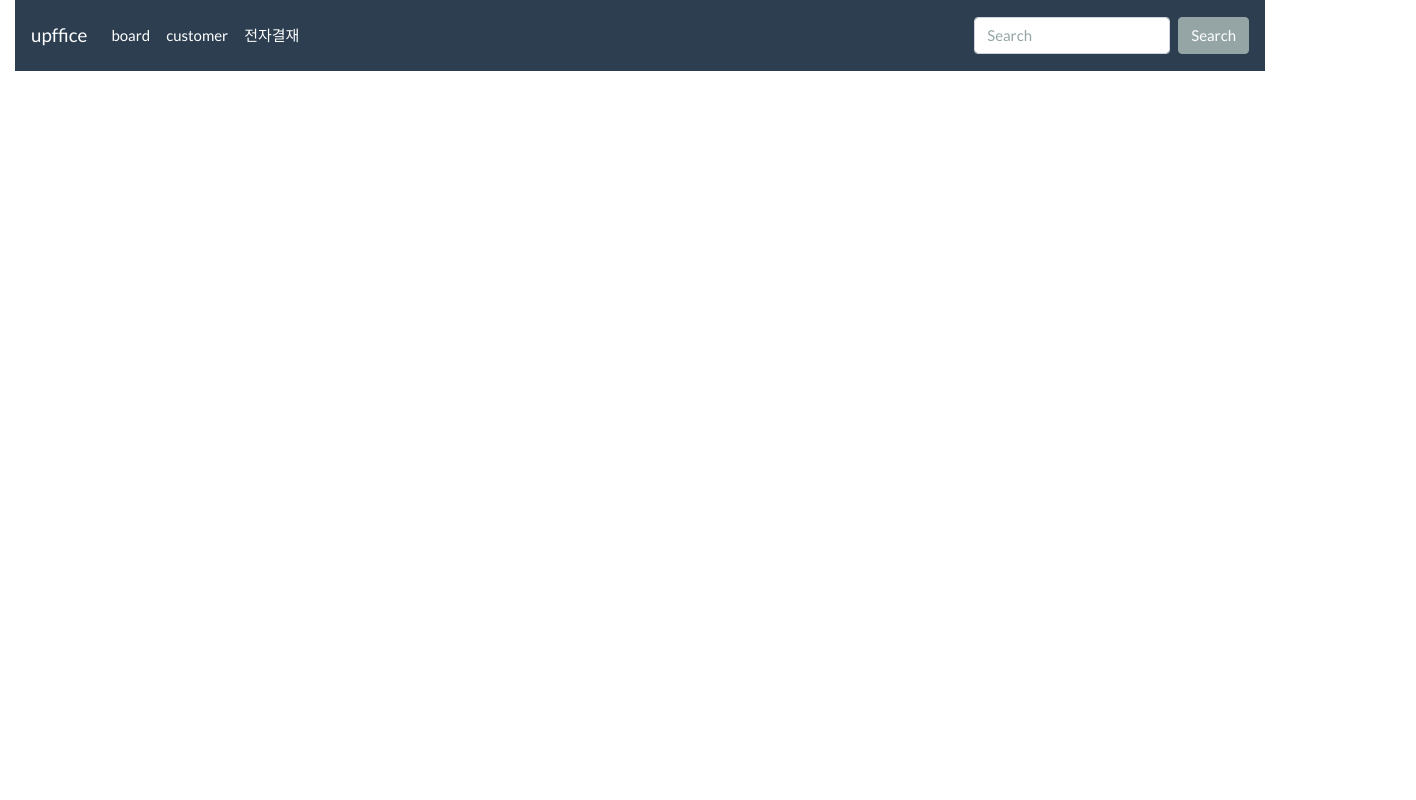
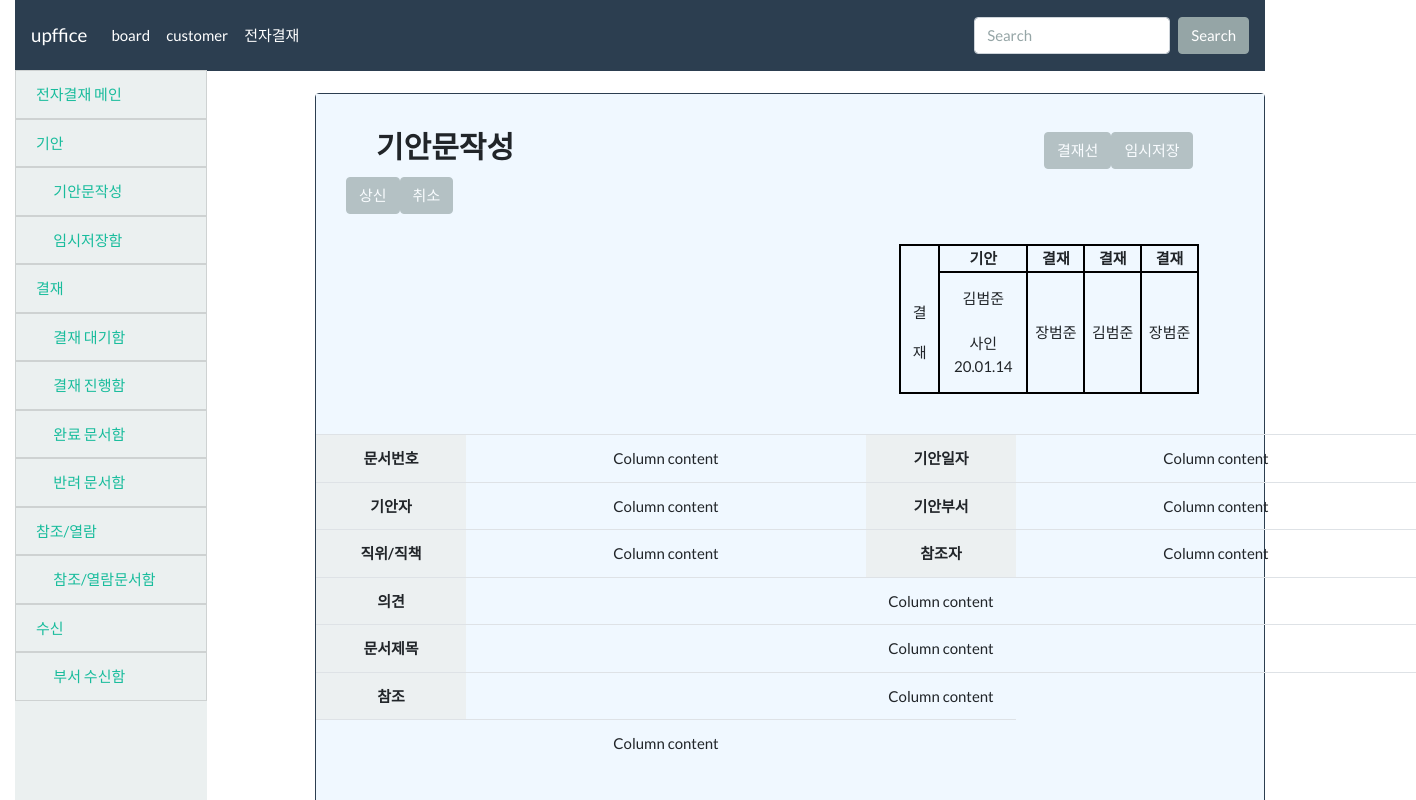
Before and after one commit to Upffice/UpfficeFront, a Vue app: page /app/doc/write in a window 1280 px wide. Shown: the top 800 px of the page, 1416 px wide, since content can reach past the window. Built offline with nearby package versions, Linux system fonts and the light colour scheme.

Commit message:
SH Front version 0.140

```diff
--- a/src/components/approval/ApprovalSubMenu.vue
+++ b/src/components/approval/ApprovalSubMenu.vue
@@ -5,43 +5,43 @@
                  전자결재 메인
              </li></router-link>
 
-            <router-link to="/doc">  <li class="list-group-item d-flex justify-content-between align-items-center libgclr">
+            <router-link to="/app/doc">  <li class="list-group-item d-flex justify-content-between align-items-center libgclr">
                 기안
               </li></router-link>
-              <router-link to="/doc/write"><li class="list-group-item d-flex justify-content-between align-items-center libgclr">
+              <router-link to="/app/doc/write"><li class="list-group-item d-flex justify-content-between align-items-center libgclr">
                   &nbsp;&nbsp;&nbsp;&nbsp;&nbsp;&nbsp;기안문작성
               </li></router-link>
-              <router-link to="/doc/temp"><li class="list-group-item d-flex justify-content-between align-items-center libgclr">
+              <router-link to="/app/doc/temp"><li class="list-group-item d-flex justify-content-between align-items-center libgclr">
                   &nbsp;&nbsp;&nbsp;&nbsp;&nbsp;&nbsp;임시저장함
               </li></router-link>
 
-             <router-link to="/sign">  <li class="list-group-item d-flex justify-content-between align-items-center libgclr">
+             <router-link to="/app/sign">  <li class="list-group-item d-flex justify-content-between align-items-center libgclr">
                  결재
              </li></router-link>
-             <router-link to="app/sign/wait"><li class="list-group-item d-flex justify-content-between align-items-center libgclr">
+             <router-link to="/app/sign/wait"><li class="list-group-item d-flex justify-content-between align-items-center libgclr">
                  &nbsp;&nbsp;&nbsp;&nbsp;&nbsp;&nbsp;결재 대기함
              </li></router-link>
-             <router-link to="/sign/ing"><li class="list-group-item d-flex justify-content-between align-items-center libgclr">
+             <router-link to="/app/sign/ing"><li class="list-group-item d-flex justify-content-between align-items-center libgclr">
                  &nbsp;&nbsp;&nbsp;&nbsp;&nbsp;&nbsp;결재 진행함
              </li></router-link>
-             <router-link to="/sign/complete"><li class="list-group-item d-flex justify-content-between align-items-center libgclr">
+             <router-link to="/app/sign/complete"><li class="list-group-item d-flex justify-content-between align-items-center libgclr">
                  &nbsp;&nbsp;&nbsp;&nbsp;&nbsp;&nbsp;완료 문서함
              </li></router-link>
-             <router-link to="/sign/reject"><li class="list-group-item d-flex justify-content-between align-items-center libgclr">
+             <router-link to="/app/sign/reject"><li class="list-group-item d-flex justify-content-between align-items-center libgclr">
                  &nbsp;&nbsp;&nbsp;&nbsp;&nbsp;&nbsp;반려 문서함
              </li></router-link>
 
-             <router-link to="/ref">  <li class="list-group-item d-flex justify-content-between align-items-center libgclr">
+             <router-link to="/app/ref">  <li class="list-group-item d-flex justify-content-between align-items-center libgclr">
                  참조/열람
              </li></router-link>
-             <router-link to="/ref"><li class="list-group-item d-flex justify-content-between align-items-center libgclr">
+             <router-link to="/app/ref"><li class="list-group-item d-flex justify-content-between align-items-center libgclr">
                  &nbsp;&nbsp;&nbsp;&nbsp;&nbsp;&nbsp;참조/열람문서함
              </li></router-link>
 
-             <router-link to="/rcv">  <li class="list-group-item d-flex justify-content-between align-items-center libgclr">
+             <router-link to="/app/rcv">  <li class="list-group-item d-flex justify-content-between align-items-center libgclr">
                  수신
              </li></router-link>
-             <router-link to="/rcv"><li class="list-group-item d-flex justify-content-between align-items-center libgclr">
+             <router-link to="/app/rcv"><li class="list-group-item d-flex justify-content-between align-items-center libgclr">
                  &nbsp;&nbsp;&nbsp;&nbsp;&nbsp;&nbsp;부서 수신함
              </li></router-link>
 
@@ -57,5 +57,12 @@ export default {
 </script>
 
 <style>
-
+    .subMenu {
+        background: #EBF0F0;
+        width: 15%;
+        height: 100%;
+        left: 15px;
+        top: 70px;
+        position: fixed;
+    }
 </style>
--- a/src/components/approval/DocWrite.vue
+++ b/src/components/approval/DocWrite.vue
@@ -1,4 +1,81 @@
 <template>
+
+
+
+    <div class="card border-primary mb-3" style="max-width: 1100px;">
+        <div class="list row">
+            <subMenu></subMenu>
+        </div>
+        <div class="card-header">
+            <div class="top" style="font-size: 30px">
+                <span class="title"><b>기안문작성</b></span>
+                <span class="button-group">
+                    <button type="button" class="btn btn-secondary disabled buttons">결재선</button>
+                    <button type="button" class="btn btn-secondary disabled buttons">임시저장</button>
+                    <button type="button" class="btn btn-secondary disabled buttons">상신</button>
+                    <button type="button" class="btn btn-secondary disabled buttons">취소</button>
+                </span>
+            </div>
+            <div class="sign-line" style="float: right; padding-right: 65px; padding-bottom: 40px;">
+                <table class="sign-table" style="border: black 2px solid">
+                    <thead>
+                        <tr>
+                            <th class="sign-th" rowspan="2"style="width:90px"></th>
+                            <th style="border: black 2px solid">기안</th>
+                            <th style="border: black 2px solid">결재</th>
+                            <th style="border: black 2px solid">결재</th>
+                            <th style="border: black 2px solid">결재</th>
+                        </tr>
+                    </thead>
+                    <tbody>
+                        <tr>
+                            <td style="vertical-align: middle; line-height: 20px;">결<br><br>재</td>
+                            <td style="border: black 2px solid">김범준<br><br>사인<br>20.01.14</td>
+                            <td style="border: black 2px solid">장범준</td>
+                            <td style="border: black 2px solid">김범준</td>
+                            <td style="border: black 2px solid">장범준</td>
+                        </tr>
+                    </tbody>
+                </table>
+            </div>
+            <table class="table">
+                <tr>
+                    <th scope="row" class="table-light">문서번호</th>
+                    <td>Column content</td>
+                    <th scope="row" class="table-light">기안일자</th>
+                    <td>Column content</td>
+                </tr>
+                <tr>
+                    <th scope="row" class="table-light">기안자</th>
+                    <td>Column content</td>
+                    <th scope="row" class="table-light">기안부서</th>
+                    <td>Column content</td>
+                </tr>
+                <tr>
+                    <th scope="row" class="table-light">직위/직책</th>
+                    <td>Column content</td>
+                    <th scope="row" class="table-light">참조자</th>
+                    <td>Column content</td>
+                </tr>
+                <tr>
+                    <th scope="row" class="table-light">의견</th>
+                    <td colspan="3">Column content</td>
+                </tr>
+                <tr>
+                    <th scope="row" class="table-light">문서제목</th>
+                    <td colspan="3">Column content</td>
+                </tr>
+                <tr>
+                    <th scope="row" class="table-light">참조</th>
+                    <td colspan="3">Column content</td>
+                </tr>
+                <tr>
+                    <td colspan="3" rowspan="10" style="height: 500px">Column content</td>
+                </tr>
+            </table>
+        </div>
+    </div>
+
 
 </template>
 
@@ -7,93 +84,138 @@
     import http from "../../http-common";
 
     export default {
-        name: "DocWrite",
-        data(){
-            return{
-                approval : {
-                    docNum          :   "",
-                    type            :   "",
-                    title           :   "",
-                    writerId        :   "",
-                    date            :   "",
-                    comment         :   "",
-                    refId1          :   "",
-                    refId2          :   "",
-                    refId3          :   "",
-                    refFile         :   "",
-                    content         :   "",
-                    signId1         :   "",
-                    signId2         :   "",
-                    signId3         :   "",
-                    signDate1     :   "",
-                    signDate2     :   "",
-                    signDate3     :   "",
-                    statusCheck     :   "",
-                    status1         :   "",
-                    status2         :   "",
-                    status3         :   "",
-                    writerName      :   "",
-                    writerPosition  :   "",
-                    writerDepId     :   "",
-                    writerDepName   :   ""
+        name: "write",
+        data() {
+            return {
+                approval: {
+                    docNum: "",
+                    type: "",
+                    title: "",
+                    writerId: "",
+                    date: "",
+                    comment: "",
+                    refId1: "",
+                    refId2: "",
+                    refId3: "",
+                    refFile: "",
+                    content: "",
+                    signId1: "",
+                    signId2: "",
+                    signId3: "",
+                    signDate1: "",
+                    signDate2: "",
+                    signDate3: "",
+                    statusCheck: "",
+                    status1: "",
+                    status2: "",
+                    status3: "",
+                    writerName: "",
+                    writerPosition: "",
+                    writerDepId: "",
+                    writerDepName: ""
                 }
             }
         },
-        components : {
-            subMenu : ApprovalSubMenu
+        components: {
+            subMenu: ApprovalSubMenu
         },
         methods: {
             /* eslint-disable no-console */
             saveDoc() {
                 var data = {
-                    app_doc_num : this.approval.docNum,
-                    app_type : this.approval.type,
-                    app_doc_title : this.approval.title,
-                    app_writer_id : this.approval.writerId,
-                    app_date : this.approval.date,
-                    app_comment : this.approval.comment,
-                    app_ref_id1 : this.approval.refId1,
-                    app_ref_id2 : this.approval.refId2,
-                    app_ref_id3 : this.approval.refId3,
-                    app_ref_file : this.approval.refFile,
-                    app_content : this.approval.content,
-                    app_sign_id1 : this.approval.signId1,
-                    app_sign_id2 : this.approval.signId2,
-                    app_sign_id3 : this.approval.signId3,
-                    app_sign_date1 : this.approval.signDate1,
-                    app_sign_date2 : this.approval.signDate2,
-                    app_sign_date3 : this.approval.signDate3,
-                    app_status_check : this.approval.statusCheck,
-                    app_status1 : this.approval.status1,
-                    app_status2 : this.approval.status2,
-                    app_status3 : this.approval.status3,
-                    app_writer_name : this.approval.writerName,
-                    app_writer_position : this.approval.writerPosition,
-                    app_writer_depid : this.approval.writerDepId,
-                    app_writer_depname : this.approval.writerDepName
+                    app_doc_num: this.approval.docNum,
+                    app_type: this.approval.type,
+                    app_doc_title: this.approval.title,
+                    app_writer_id: this.approval.writerId,
+                    app_date: this.approval.date,
+                    app_comment: this.approval.comment,
+                    app_ref_id1: this.approval.refId1,
+                    app_ref_id2: this.approval.refId2,
+                    app_ref_id3: this.approval.refId3,
+                    app_ref_file: this.approval.refFile,
+                    app_content: this.approval.content,
+                    app_sign_id1: this.approval.signId1,
+                    app_sign_id2: this.approval.signId2,
+                    app_sign_id3: this.approval.signId3,
+                    app_sign_date1: this.approval.signDate1,
+                    app_sign_date2: this.approval.signDate2,
+                    app_sign_date3: this.approval.signDate3,
+                    app_status_check: this.approval.statusCheck,
+                    app_status1: this.approval.status1,
+                    app_status2: this.approval.status2,
+                    app_status3: this.approval.status3,
+                    app_writer_name: this.approval.writerName,
+                    app_writer_position: this.approval.writerPosition,
+                    app_writer_depid: this.approval.writerDepId,
+                    app_writer_depname: this.approval.writerDepName
                 };
 
-                http
-                    .post("/doc/write", data)
-                    .then(response => {
-                        this.approval = response.data;
-                        console.log(response.data);
-                    })
-                    .catch(e => {
-                        console.log(e);
-                    });
-
-                // this.submitted = true;
-            },
-            newCustomer() {
-                // this.submitted = false;
-                this.approval = {};
+                //     http
+                //         .post("/app/doc/write", data)
+                //         .then(response => {
+                //             this.approval = response.data;
+                //             console.log(response.data);
+                //         })
+                //         .catch(e => {
+                //             console.log(e);
+                //         });
+                //
+                //     // this.submitted = true;
+                // },
+                // newCustomer() {
+                //     // this.submitted = false;
+                //     this.approval = {};
+                // }
+                /* eslint-enable no-console */
             }
-            /* eslint-enable no-console */
         }
     }
 </script>
 
 <style scoped>
 
+    .card{
+        margin: auto auto auto 300px;
+        border:1.5px solid black;
+    }
+    .title{
+        text-align: left;
+        margin: 30px;
+    }
+
+    .table{
+        width: 1100px;
+        max-width: 1100px;
+    }
+    .card-header{
+        margin: 0;
+        padding: 0;
+        background-color: aliceblue;
+
+    }
+    .top{
+        text-align: left;
+        margin : 30px
+    }
+    th{
+        width: 150px;
+    }
+    .button-group{
+        /*text-align: right;*/
+        /*margin-right: 20px;*/
+
+        margin-top: 0px;
+        margin-left: 500px;
+    }
+
+    .sign-line{
+
+    }
+    .sign-table{
+        max-width: 300px;
+        height: 150px;
+    }
+    .sign-th{
+
+    }
 </style>
```
Also changed, not shown: src/components/approval/Approval.vue (+46 -35 lines), src/router.js (+6 -1 lines).
